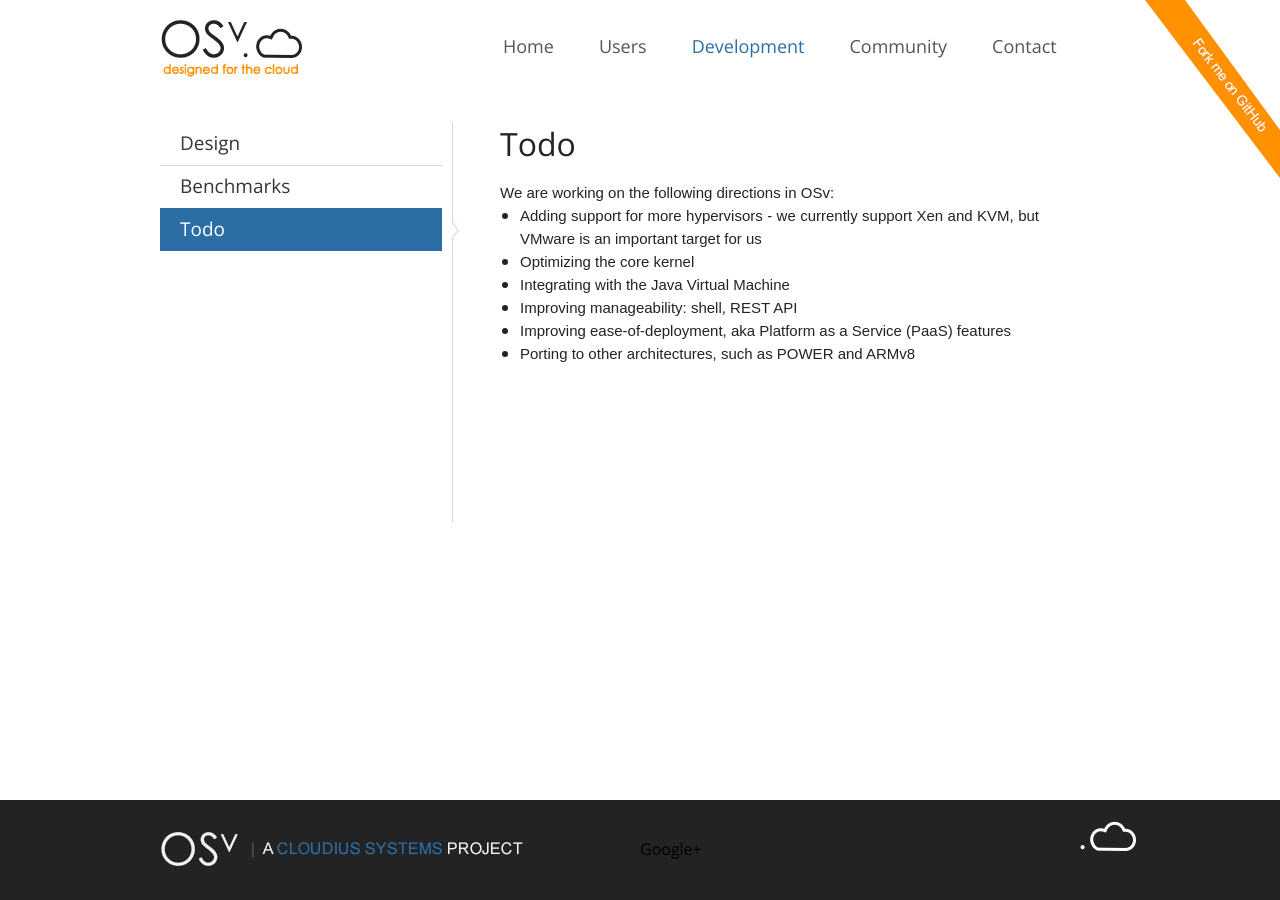
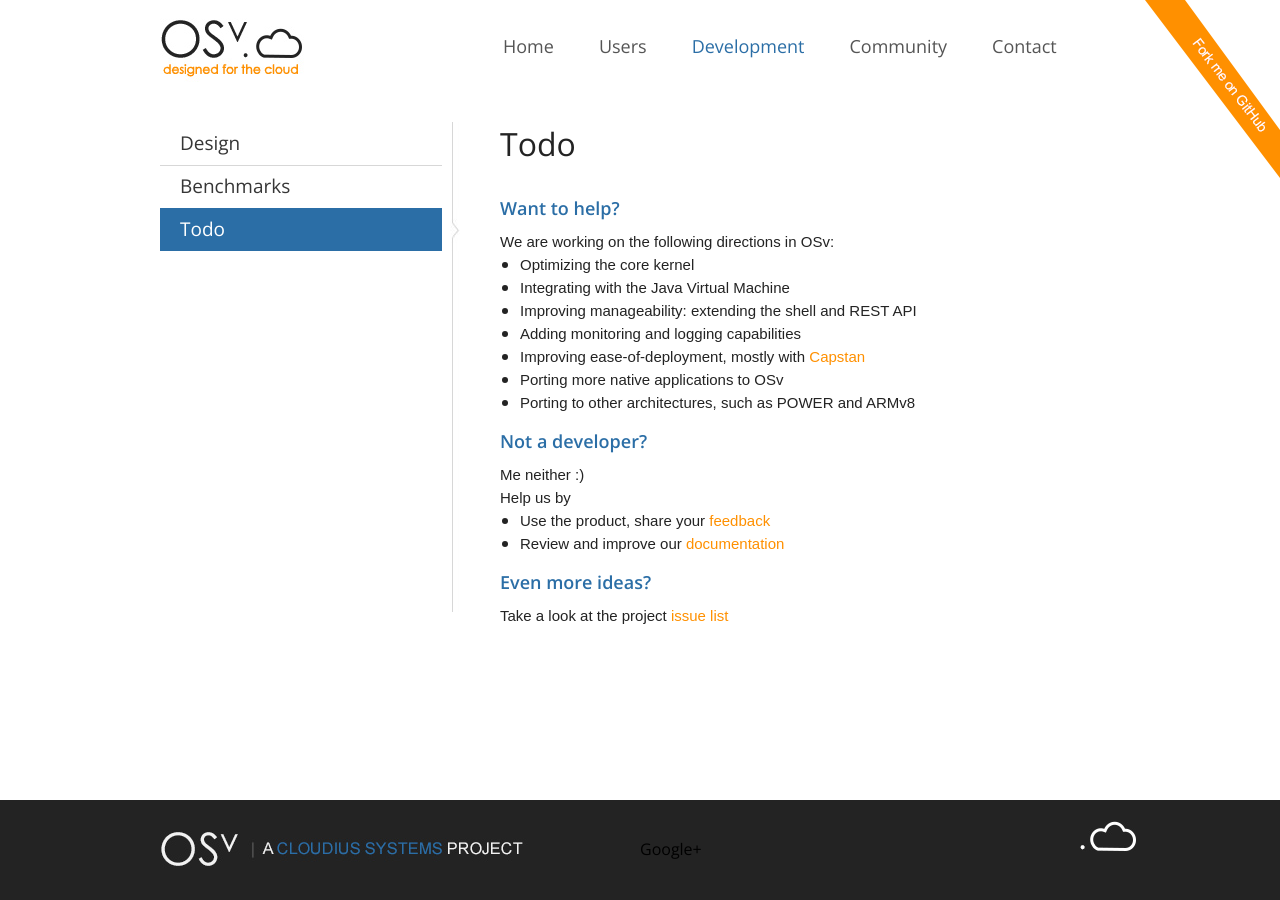
Before and after one commit to osv-io/osv-io.github.io, a Jekyll site: the page built from _posts/dev/0000-10-01-todo.md, in a window 1280 px wide. Built offline with Jekyll 4.4.1, drawn with Linux system fonts in a browser that asks for light colours.

Commit message:
update todo list

```diff
--- a/_posts/dev/0000-10-01-todo.md
+++ b/_posts/dev/0000-10-01-todo.md
@@ -6,16 +6,33 @@ show_heading: yes
 nav: dev
 ---
 
+### Want to help?
 We are working on the following directions in OSv:
-
-- Adding support for more hypervisors - we currently support Xen and KVM, but VMware is an important target for us
 
 - Optimizing the core kernel
 
 - Integrating with the Java Virtual Machine
 
-- Improving manageability: shell, REST API
+- Improving manageability: extending the shell and REST API
 
-- Improving ease-of-deployment, aka Platform as a Service (PaaS) features
+- Adding monitoring and logging capabilities
+
+- Improving ease-of-deployment, mostly with
+  [Capstan](https://github.com/cloudius-systems/capstan)
+
+- Porting more native applications to OSv
 
 - Porting to other architectures, such as POWER and ARMv8
+
+### Not a developer?
+Me neither :)
+
+Help us by
+
+- Use the product, share your
+[feedback](https://groups.google.com/forum/#!forum/osv-dev)
+
+- Review and improve our [documentation](https://github.com/cloudius-systems/osv/wiki)
+
+### Even more ideas?
+Take a look at the project [issue list](https://github.com/cloudius-systems/osv/issues?state=open)
```
